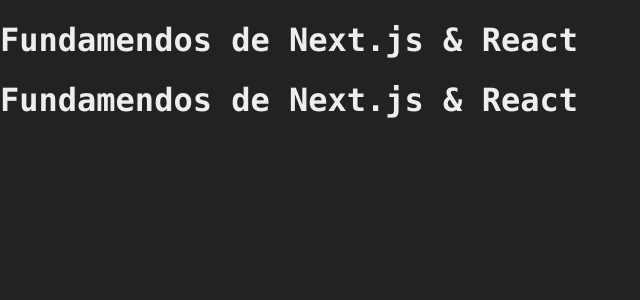
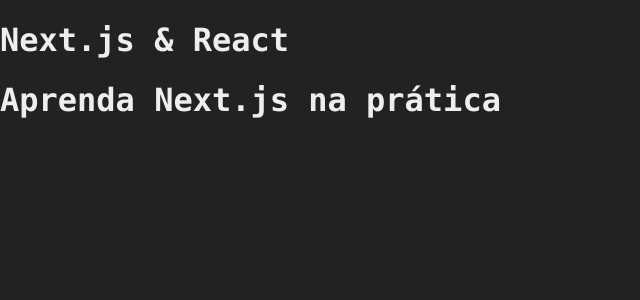
Before and after one commit to eric-moniz/projetos-react-udemy, a Next.js app in the folder aulao-nextjs/fundamentos/: page /exemplo in a window 1280 px wide. Shown: the top 300 px of the page, without its empty margins (0-640 px from the left). Built offline with nearby package versions, Linux system fonts and the light colour scheme.

Commit message:
aula 92 - Usando Componente

```diff
--- a/aulao-nextjs/fundamentos/src/components/Cabecalho.jsx
+++ b/aulao-nextjs/fundamentos/src/components/Cabecalho.jsx
@@ -1,7 +1,7 @@
 export default function Cabecalho(props) {
     return (
         <header>
-            <h1>Fundamendos de Next.js & React</h1>
+            <h1>{props.titulo}</h1>
         </header>
     );
 }
--- a/aulao-nextjs/fundamentos/src/pages/exemplo.jsx
+++ b/aulao-nextjs/fundamentos/src/pages/exemplo.jsx
@@ -3,8 +3,8 @@
 export default function Exemplo() {
     return (
         <>
-            <Cabecalho />
-            <Cabecalho />
+            <Cabecalho titulo='Next.js & React' />
+            <Cabecalho titulo='Aprenda Next.js na prática' />
         </>
     );
 }
```
